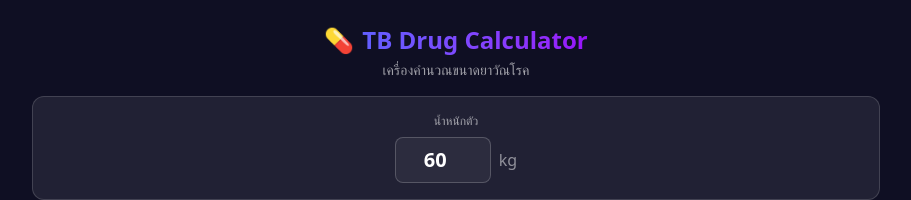
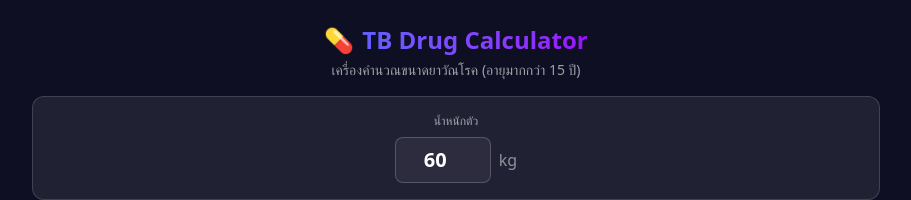
Before and after one commit to ratcki/tb-drug-calculator, a Nuxt app: page / in a window 1280 px wide. Shown: the top 200 px of the page, without its empty margins (184-1095 px from the left). Built offline with nearby package versions, Linux system fonts and the light colour scheme.

Commit message:
feat: clarify age applicability in the calculator description.

```diff
--- a/app/app.vue
+++ b/app/app.vue
@@ -34,7 +34,7 @@ watch(weight, (val) => {
             TB Drug Calculator
           </h1>
         </div>
-        <p class="text-white/60 text-xs sm:text-sm">เครื่องคำนวณขนาดยาวัณโรค</p>
+        <p class="text-white/60 text-xs sm:text-sm">เครื่องคำนวณขนาดยาวัณโรค (อายุมากกว่า 15 ปี)</p>
       </header>
 
       <!-- Weight Input -->
```
